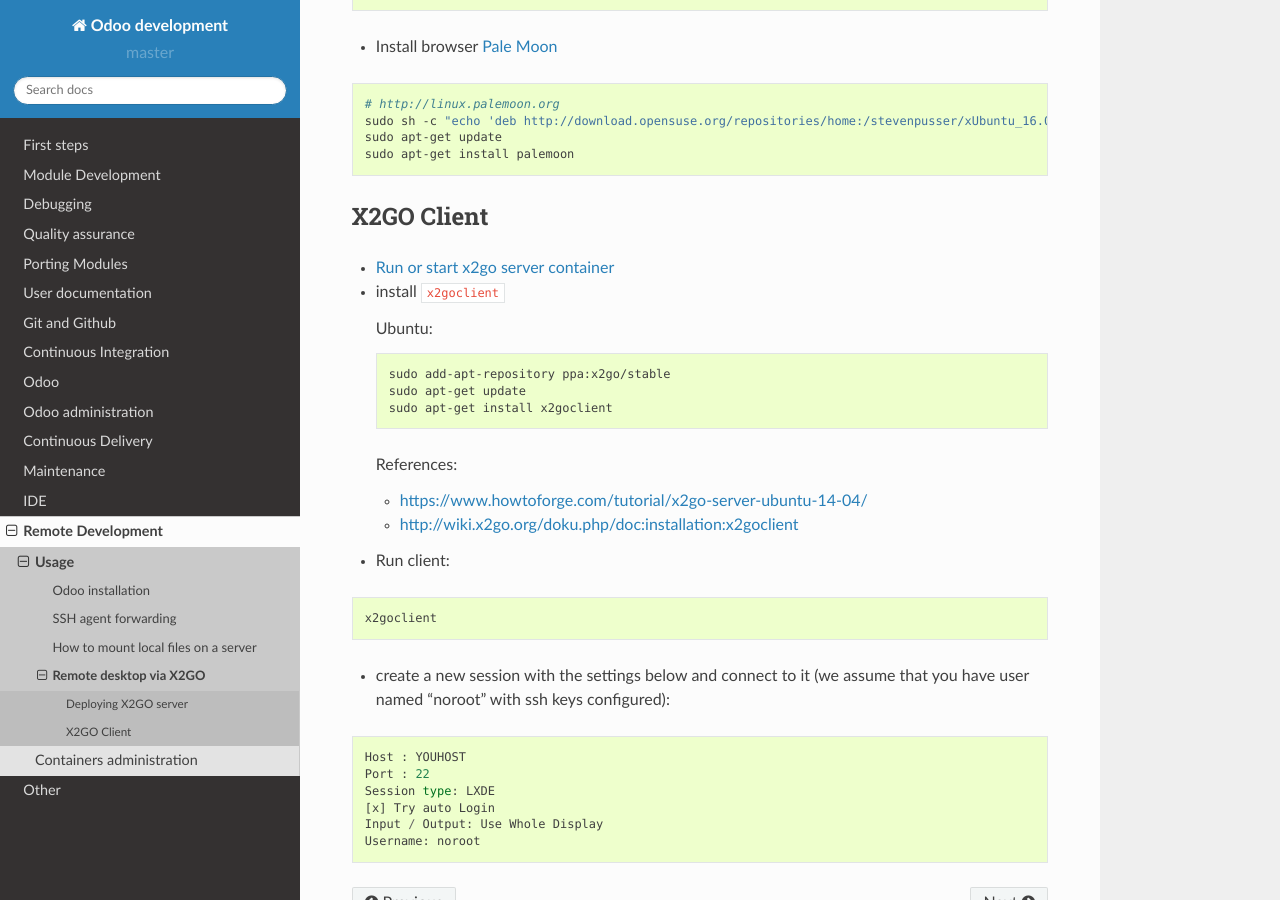
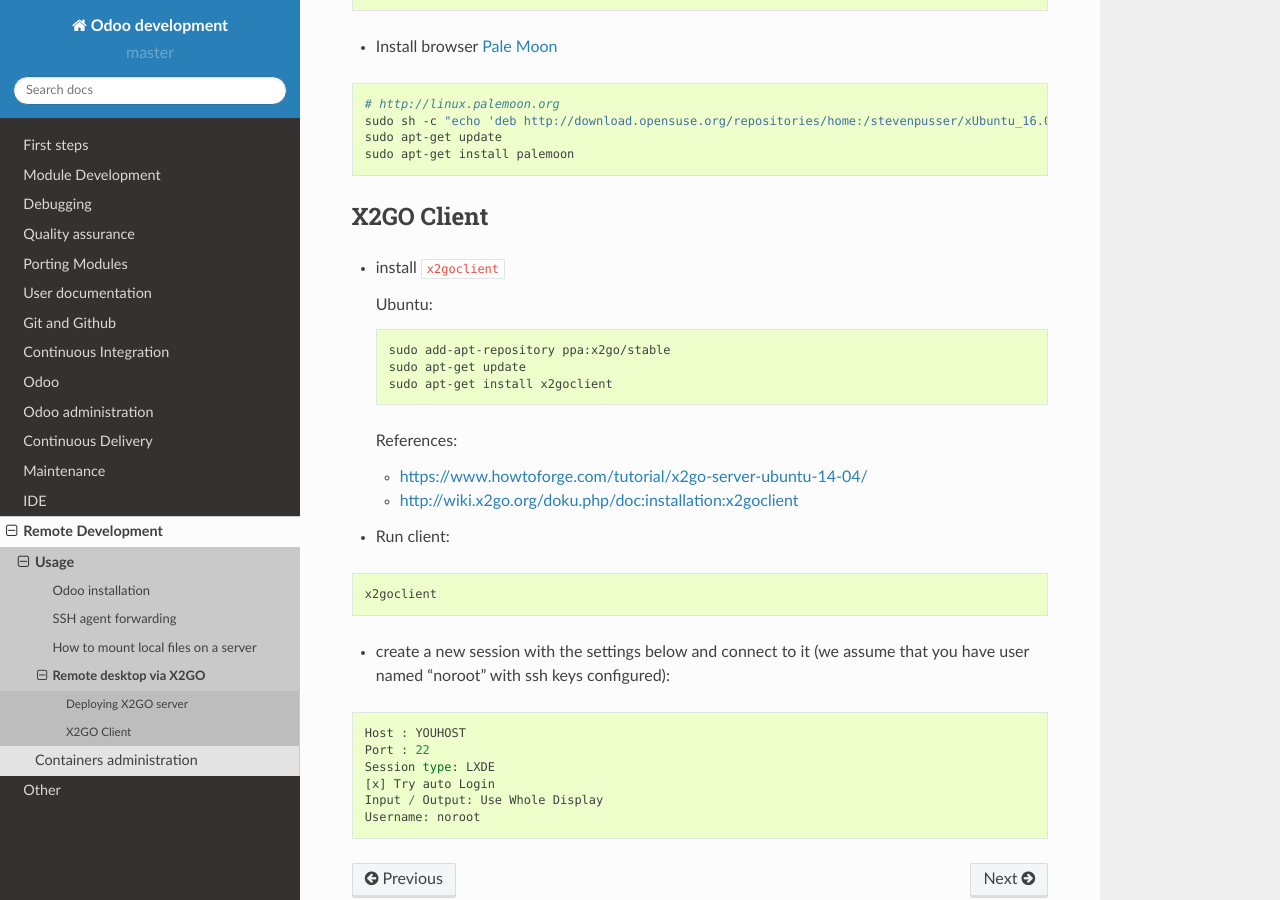
Before and after one commit to itpp-labs/odoo-development, a Sphinx documentation site: the page built from docs/remote-dev/x2go.rst, in a window 1280 px wide and 900 px high, scrolled down 533 px. Built offline with Sphinx 7.4.7 and the Read the Docs theme 2.0.0, drawn with Linux system fonts in a browser that asks for light colours.

Commit message:
Update x2go.rst

```diff
--- a/docs/remote-dev/x2go.rst
+++ b/docs/remote-dev/x2go.rst
@@ -38,7 +38,6 @@
 X2GO Client
 ===========
 
-* :doc:`Run or start x2go server container <x2go>`
 * install ``x2goclient``
 
   Ubuntu:
```
